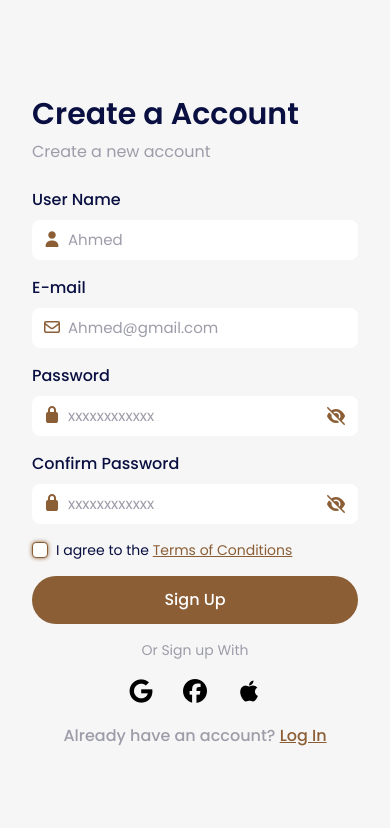
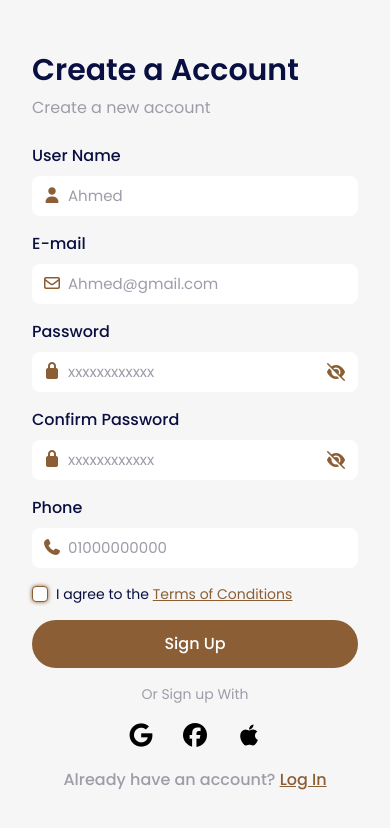
Before and after one commit to ryabubaker/Trendify-E-Commerce, an Angular app: page /register in a window 390 px wide. Shown: the top 828 px of the page. Built offline with nearby package versions, Linux system fonts and the light colour scheme; a web font is replaced by a local one.

Commit message:
add input for phone number

```diff
--- a/src/app/core/auth/register/register.component.html
+++ b/src/app/core/auth/register/register.component.html
@@ -89,6 +89,25 @@
               class="absolute inset-y-0 right-3 flex items-center text-main cursor-pointer"
             >
               <i class="fa fa-eye-slash"></i>
+            </span>
+          </div>
+        </div>
+
+        <!-- Phone -->
+        <div>
+          <label class="block text-base font-medium text-text mb-2"
+            >Phone</label
+          >
+          <div class="relative">
+            <input
+              type="number"
+              placeholder="01000000000"
+              class="mt-1 block w-full rounded-lg ps-9 px-4 py-2 border-0 placeholder:text-[15px] placeholder:text-grey-2 focus:border-main focus:ring-main focus:ring-1"
+            />
+            <span
+              class="absolute start-0 top-1/2 translate-x-1/2 -translate-y-1/2 text-main"
+            >
+              <i class="fa fa-phone"></i>
             </span>
           </div>
         </div>
```
